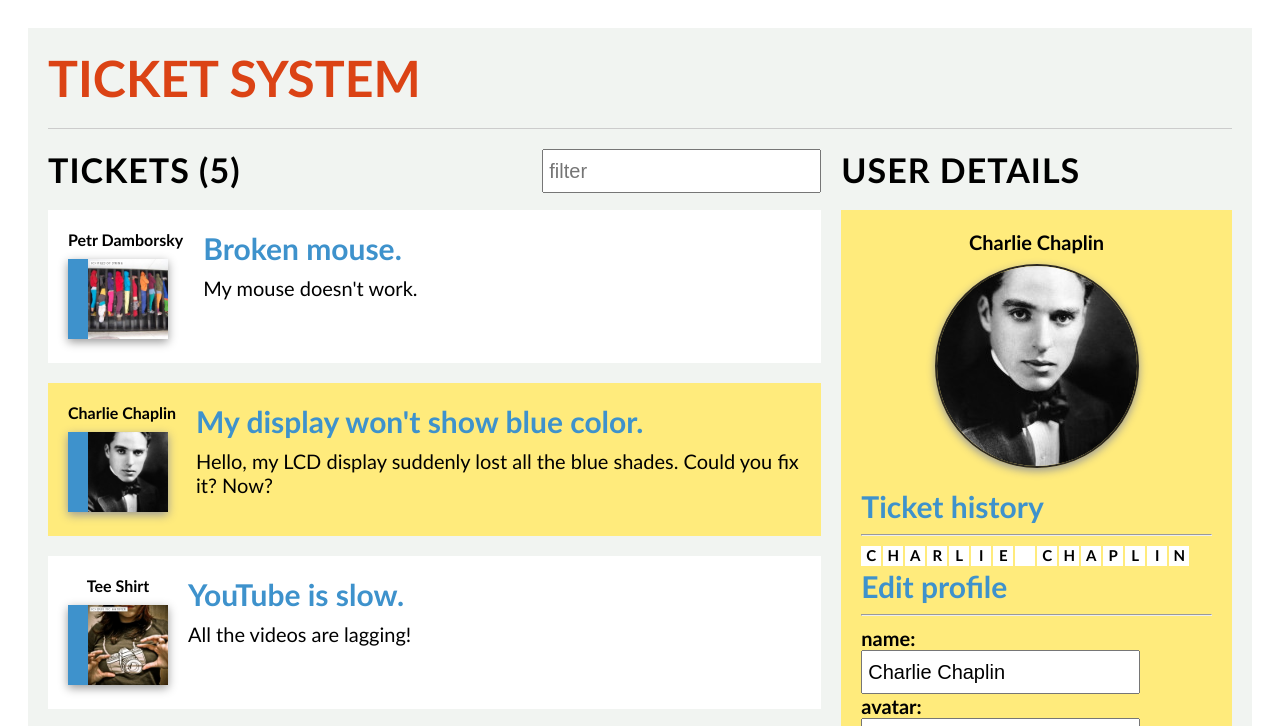
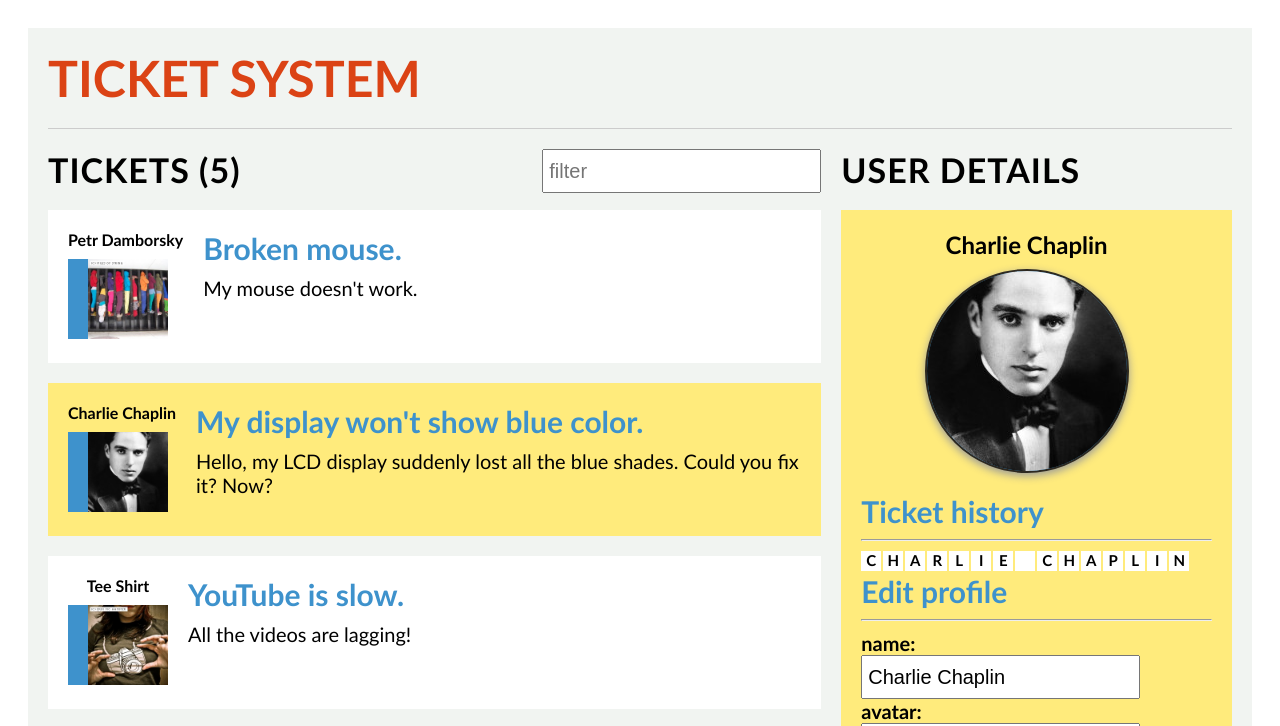
Before and after one commit to pdamb/swoh2015, a website: page index.html in a window 1280 px wide. Both pictures are taken after a click on the element 434 px from the left and 459 px from the top of the page. Shown: the top 726 px of the page. Drawn offline with nearby package versions, Linux system fonts and the light colour scheme.

Commit message:
Adding avatar directive

```diff
--- /dev/null
+++ b/app/directives/avatar-directive.js
@@ -0,0 +1,11 @@
+app.directive('ohAvatar', function(){
+	return {
+		restrict: 'E',
+		scope: {
+			user: '=', // passing reference to object
+			size: '@' // passing just a string value
+		},
+		replace: true,
+		templateUrl: '/app/templates/avatar-template.html'
+	};
+});
--- /dev/null
+++ b/app/templates/avatar-template.html
@@ -0,0 +1,4 @@
+<div class="avatar" ng-class="{big: size === 'big'}">
+  <strong>{{ user.displayName }}</strong>
+  <img ng-src="{{ user.avatarUrl }}">
+</div>
--- a/index.html
+++ b/index.html
@@ -6,6 +6,7 @@
   <link rel="stylesheet" href="styles/openhouse.css">
   <script src="bower_components/angular/angular.min.js"></script>
   <script src="app/openhouse.js"></script>
+  <script src="app/directives/avatar-directive.js"></script>
 </head>
 <body ng-app="openhouse">
   <div class="wrapper" ng-controller="TicketsController as vm">
@@ -14,10 +15,7 @@
         <h2>Tickets ({{filtered.length}})</h2>
         <input class="search" type="text" ng-model="q" placeholder="filter">
         <div class="post" ng-repeat="ticket in filtered = (vm.tickets | filter:q )" ng-click="vm.highlight(ticket)" ng-class="{highlighted: vm.selectedTicket === ticket.number}">
-          <div class="avatar">
-            <strong> {{ ticket.user.displayName }} </strong>
-            <img ng-src="{{ ticket.user.avatarUrl }}">
-          </div>
+          <oh-avatar user="ticket.user"></oh-avatar>
           <h3>{{ ticket.title }}</h3>
           <p>{{ ticket.message }}</p>
         </div>
@@ -26,10 +24,7 @@
       <div class="side" ng-show="vm.selectedUser !== null">
         <h2>User details</h2>
         <div class="profile">
-          <div class="avatar">
-            <strong> {{ vm.selectedUser.displayName }} </strong>
-            <img ng-src="{{ vm.selectedUser.avatarUrl }}">
-          </div>
+          <oh-avatar user="vm.selectedUser" size="big"></oh-avatar>
           <h3>Ticket history</h3>
           <hr>
           <ul>
--- a/styles/openhouse.css
+++ b/styles/openhouse.css
@@ -48,6 +48,8 @@ strong {
   font-weight: bold;
 }
 
+/* Layout */
+
 .wrapper {
   padding:20px;
   background: #F1F4F1;
@@ -64,6 +66,21 @@ strong {
   width:33%;
 }
 
+/* Inputs */
+
+input[type="text"] {
+  height: 30px;
+  padding:5px;
+  font-size:20px;
+}
+
+.search {
+  float:right;
+  margin-right: 20px;
+}
+
+/* Post */
+
 .post {
   background: white;
   padding:20px;
@@ -75,39 +92,7 @@ strong {
   background: #ffeb7c;
 }
 
-.avatar strong {
-  display: block;
-  text-align: center;
-  margin-bottom:10px;
-}
-
-.avatar img {
-  width: 200px;
-  height: 200px;
-  border-radius:50%;
-  border: 2px solid #2d2921;
-  box-shadow: 0 3px 9px #999;
-  padding:0;
-}
-
-.post .avatar {
-  float:left;
-  margin:0 20px 0 0;
-}
-
-.post .avatar strong {
-  font-size:0.8em;
-}
-
-.post .avatar img {
-  height: 80px;
-  width: 80px;
-  overflow:hiden;
-  border-radius: 0;
-  border:none;
-  background: #3E92CC;
-  padding-left:20px;
-}
+/* Profile */
 
 .profile {
   background: #ffeb7c;
@@ -136,18 +121,45 @@ strong {
   font-weight:bold;
 }
 
-.profile .avatar img{
+/* Avatar */
+
+.avatar {
+  float:left;
+  margin:0 20px 0 0;
+}
+
+.avatar strong {
+  display: block;
+  text-align: center;
+  margin-bottom:10px;
+  font-size:0.8em;
+}
+
+.avatar img {
+  height: 80px;
+  width: 80px;
+  overflow:hiden;
+  border-radius: 0;
+  border:none;
+  background: #3E92CC;
+  padding-left:20px;
+}
+
+.avatar.big {
+  float:none;
+}
+
+.avatar.big strong {
+  font-size:1.2em;
+}
+
+.avatar.big img {
+  width: 200px;
+  height: 200px;
+  border-radius:50%;
+  border: 2px solid #2d2921;
+  box-shadow: 0 3px 9px #999;
+  padding:0;
   display:block;
   margin:0 auto 20px auto;
 }
-
-input[type="text"] {
-  height: 30px;
-  padding:5px;
-  font-size:20px;
-}
-
-.search {
-  float:right;
-  margin-right: 20px;
-}
```
Also changed, not shown: .settings/settings.json (added).
